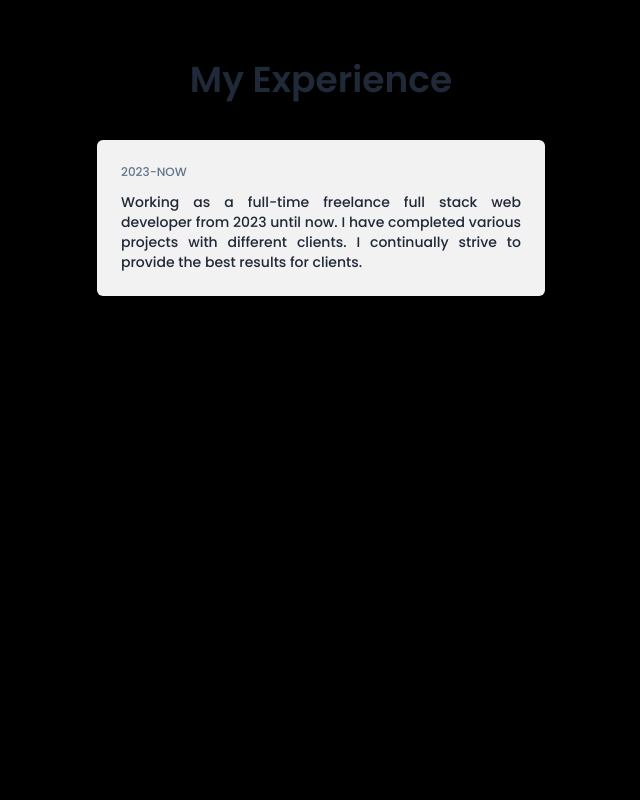
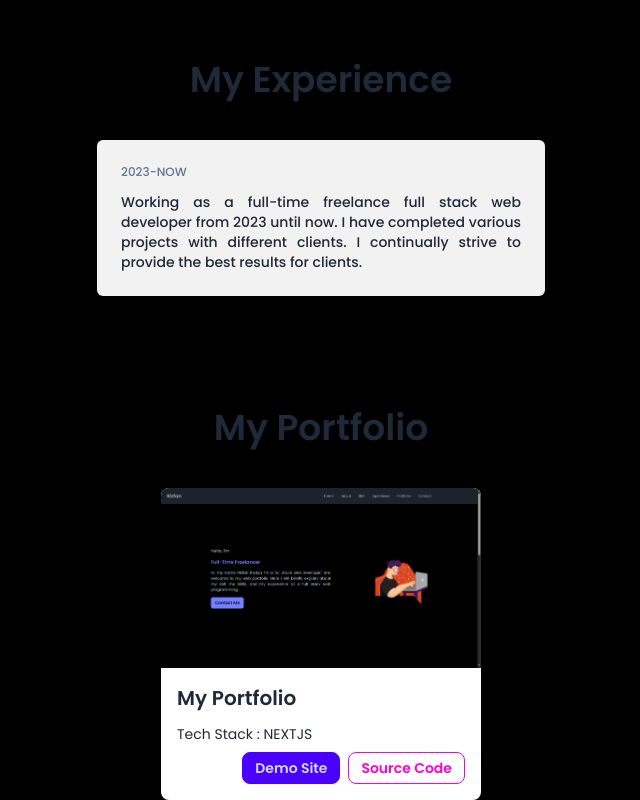
Before and after one commit to rizfanradya/rizfan, a Next.js app: page / in a window 1280 px wide. Shown: the part 1835-2635 px from the top of the page, without its empty margins (319-959 px from the left). Before the commit the page ends 2131 px from the top, so only its background shows below. Built offline with nearby package versions, Linux system fonts and the light colour scheme.

Commit message:
portfolio

```diff
--- a/src/app/page.tsx
+++ b/src/app/page.tsx
@@ -17,6 +17,16 @@ const skillLogo = [
   { name: "MONGODB", src: "/mongodb.svg" },
   { name: "postgresql", src: "/postgresql.svg" },
   { name: "GIT", src: "/git.svg" },
+];
+
+const portfolio = [
+  {
+    image: "/portfolio.png",
+    title: "My Portfolio",
+    techStack: "NEXTJS",
+    site: "/",
+    sourceCode: "https://github.com/rizfanradya/rizfan",
+  },
 ];
 
 export default function Home() {
@@ -116,6 +126,52 @@ export default function Home() {
             </p>
           </div>
         </div>
+
+        <div id="portfolio" className="pt-28 grid gap-10 justify-center">
+          <h1 className="text-center text-4xl font-semibold">My Portfolio</h1>
+          <div>
+            {portfolio.map((doc) => (
+              <div
+                key={doc.title}
+                className="card card-compact w-80 bg-base-100 shadow-xl overflow-hidden rounded-lg"
+              >
+                <Link href={doc.site}>
+                  <figure>
+                    <Image
+                      src={doc.image}
+                      alt={doc.title}
+                      width={500}
+                      height={500}
+                      className="w-full"
+                    />
+                  </figure>
+                </Link>
+                <div className="card-body">
+                  <h2 className="card-title">{doc.title}</h2>
+                  <p>Tech Stack : {doc.techStack}</p>
+                  <div className="card-actions justify-end">
+                    <Link
+                      href={doc.site}
+                      className="btn btn-primary btn-sm"
+                      target="blank"
+                    >
+                      Demo Site
+                    </Link>
+                    <Link
+                      href={doc.sourceCode}
+                      className="btn btn-secondary btn-outline btn-sm"
+                      target="blank"
+                    >
+                      Source Code
+                    </Link>
+                  </div>
+                </div>
+              </div>
+            ))}
+          </div>
+        </div>
+
+        <div></div>
       </div>
     </>
   );
```
Also changed, not shown: public/portfolio.png (added).
